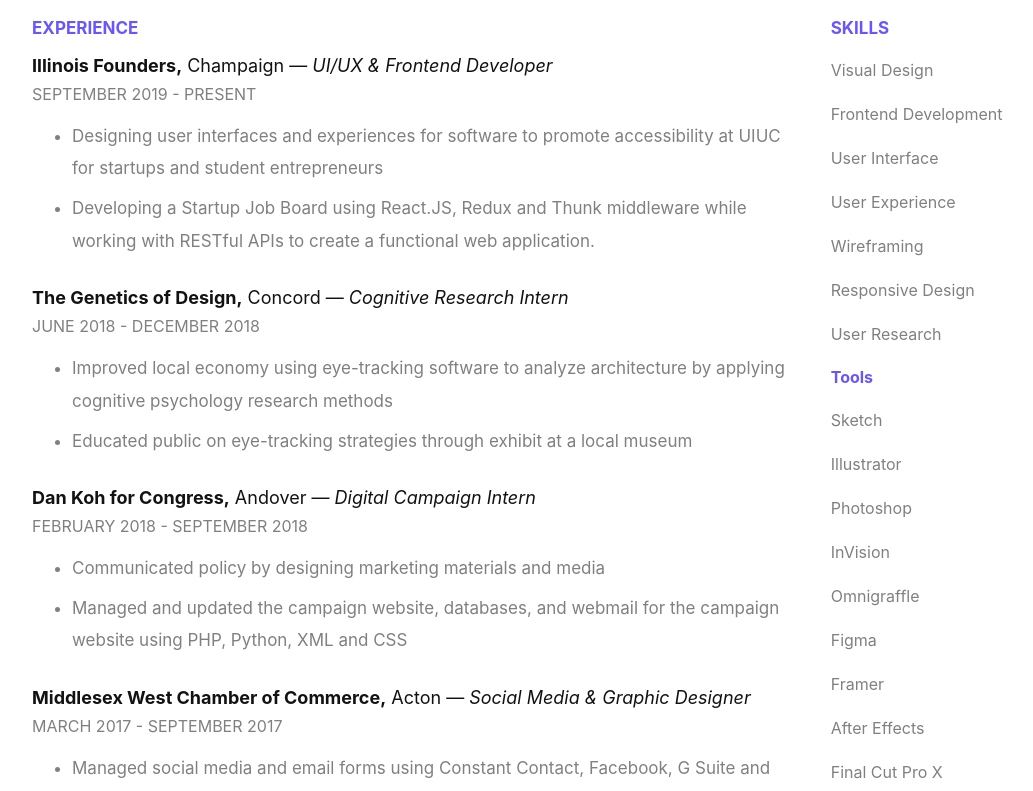
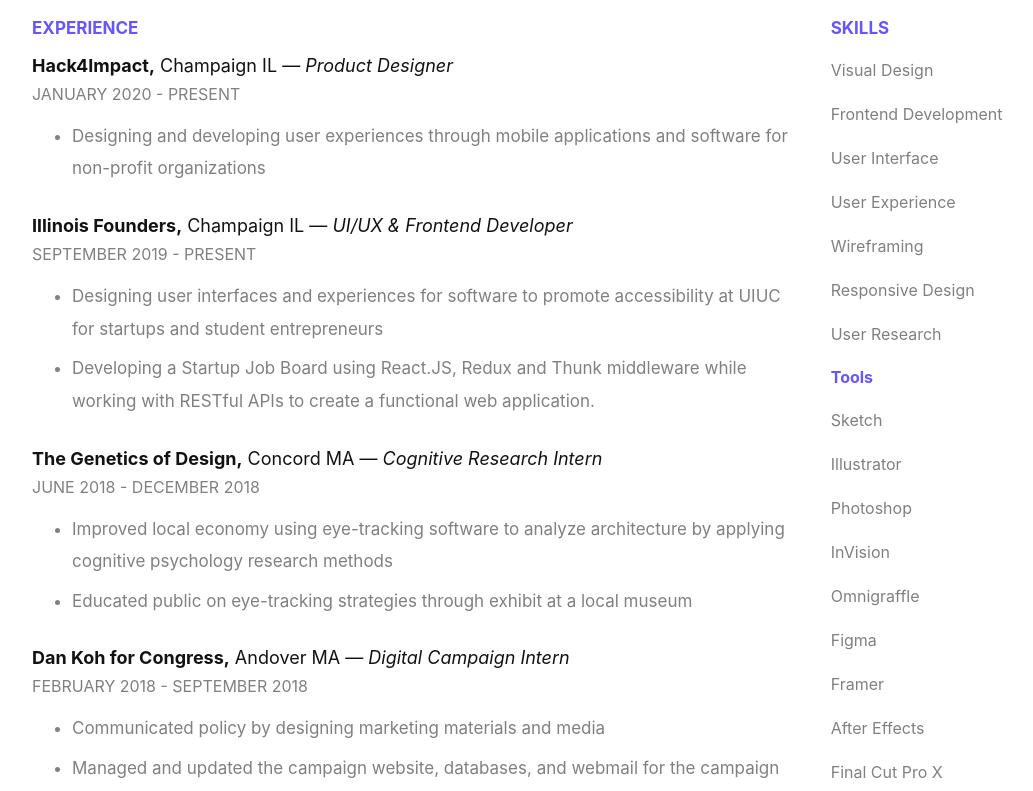
Before and after one commit to SirajChokshi/old-portfolio, a React (Create React App) app: page /resume in a window 1280 px wide. Shown: the part 500-1291 px from the top of the page, without its empty margins (96-1129 px from the left). Built offline with nearby package versions, Linux system fonts and the light colour scheme; the HTML template or start-up script is replaced by a standard one.

Commit message:
update works

```diff
--- a/src/views/About.js
+++ b/src/views/About.js
@@ -28,7 +28,8 @@
                                 and minoring in Art + Design. My coursework is centered around human factors, ergonomics,
                                 programming and design. I am currently designing and developing solutions for the UIUC
                                 startup community at <a href="http://founders.illinois.edu" target="_blank" rel='noreferrer noopener' className="box-link">
-                                Founders<i style={{fontSize: "1rem", marginLeft: "5px"}} className="fas fa-external-link-alt" /></a>.
+                                Founders<i style={{fontSize: "1rem", marginLeft: "5px"}} className="fas fa-external-link-alt" /></a> and for non-profit organizations at <a href="https://uiuc.hack4impact.org" target="_blank" rel='noreferrer noopener' className="box-link">
+                                Hack4Impact<i style={{fontSize: "1rem", marginLeft: "5px"}} className="fas fa-external-link-alt" /></a> .
                                 <br /><br />
                                 <strong>Interested in working together?</strong><br />
                                 Feel free to check out <Link to="/resume" className="box-link">my resume</Link> or reach
--- a/src/views/Home.js
+++ b/src/views/Home.js
@@ -27,10 +27,10 @@
                     <section className="one-half column">
                         <h2 id="positions-title">Lately</h2>
                         <ul id="positions">
+                            <li>Product Designer @ <a href="https://uiuc.hack4impact.org" target="_blank" rel='noreferrer noopener' className="box-link">Hack4Impact</a></li>
                             <li>UI/UX Designer @ <a href="http://founders.illinois.edu" target="_blank" rel='noreferrer noopener' className="box-link">Founders</a></li>
                             <li>Research Intern @ <a href="https://geneticsofdesign.com" target="_blank" rel='noreferrer noopener' className="box-link">GeneticsOfDesign.com</a></li>
                             <li>Digital Design Intern @ Koh for Congress</li>
-                            <li>Designer @ <a href="http://mwcoc.com" target="_blank" rel='noreferrer noopener' className="box-link">MWCOC</a></li>
                         </ul>
                     </section>
                     <section className="one-half column">
--- a/src/views/Resume.js
+++ b/src/views/Resume.js
@@ -43,7 +43,15 @@
                         <div className="columns nine">
                             <h3>Experience</h3>
                             <section>
-                                <p className="title"><strong>Illinois Founders,</strong> Champaign &mdash; <em>UI/UX & Frontend Developer</em></p>
+                                <p className="title"><strong>Hack4Impact,</strong> Champaign IL &mdash; <em>Product Designer</em></p>
+                                <p className="date">January 2020 - Present</p>
+                                <ul>
+                                    <li>Designing and developing user experiences through mobile applications and software
+                                    for non-profit organizations</li>
+                                </ul>
+                            </section>
+                            <section>
+                                <p className="title"><strong>Illinois Founders,</strong> Champaign IL &mdash; <em>UI/UX & Frontend Developer</em></p>
                                 <p className="date">September 2019 - Present</p>
                                 <ul>
                                     <li>Designing user interfaces and experiences for software to promote accessibility
@@ -56,7 +64,7 @@
                                 </ul>
                             </section>
                             <section>
-                                <p className="title"><strong>The Genetics of Design,</strong> Concord &mdash; <em>Cognitive
+                                <p className="title"><strong>The Genetics of Design,</strong> Concord MA &mdash; <em>Cognitive
                                     Research Intern</em></p>
                                 <p className="date">June 2018 - December 2018</p>
                                 <ul>
@@ -68,19 +76,11 @@
                                 </ul>
                             </section>
                             <section>
-                                <p className="title"><strong>Dan Koh for Congress,</strong> Andover &mdash; <em>Digital Campaign Intern</em></p>
+                                <p className="title"><strong>Dan Koh for Congress,</strong> Andover MA &mdash; <em>Digital Campaign Intern</em></p>
                                 <p className="date">February 2018 - September 2018</p>
                                 <ul>
                                     <li>Communicated policy by designing marketing materials and media</li>
                                     <li>Managed and updated the campaign website, databases, and webmail for the campaign website using PHP, Python, XML and CSS</li>
-                                </ul>
-                            </section>
-                            <section>
-                                <p className="title"><strong>Middlesex West Chamber of Commerce,</strong> Acton &mdash; <em>Social Media & Graphic Designer</em></p>
-                                <p className="date">March 2017 - September 2017</p>
-                                <ul>
-                                    <li>Managed social media and email forms using Constant Contact, Facebook, G Suite and other platforms</li>
-                                    <li>Created marketing materials, brochures, posters and advertisements</li>
                                 </ul>
                             </section>
                             <h3>Education</h3>
```
Also changed, not shown: 1 other file (tests, documents, lock files or other folders).
